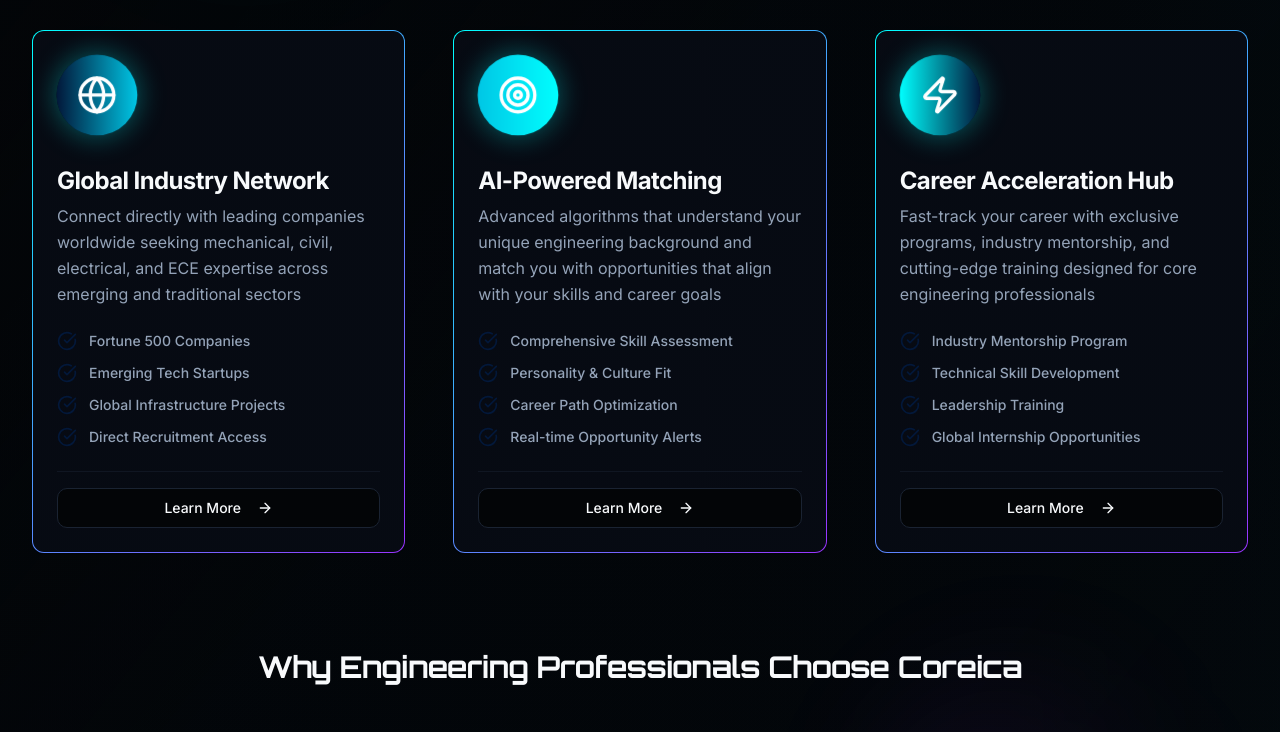
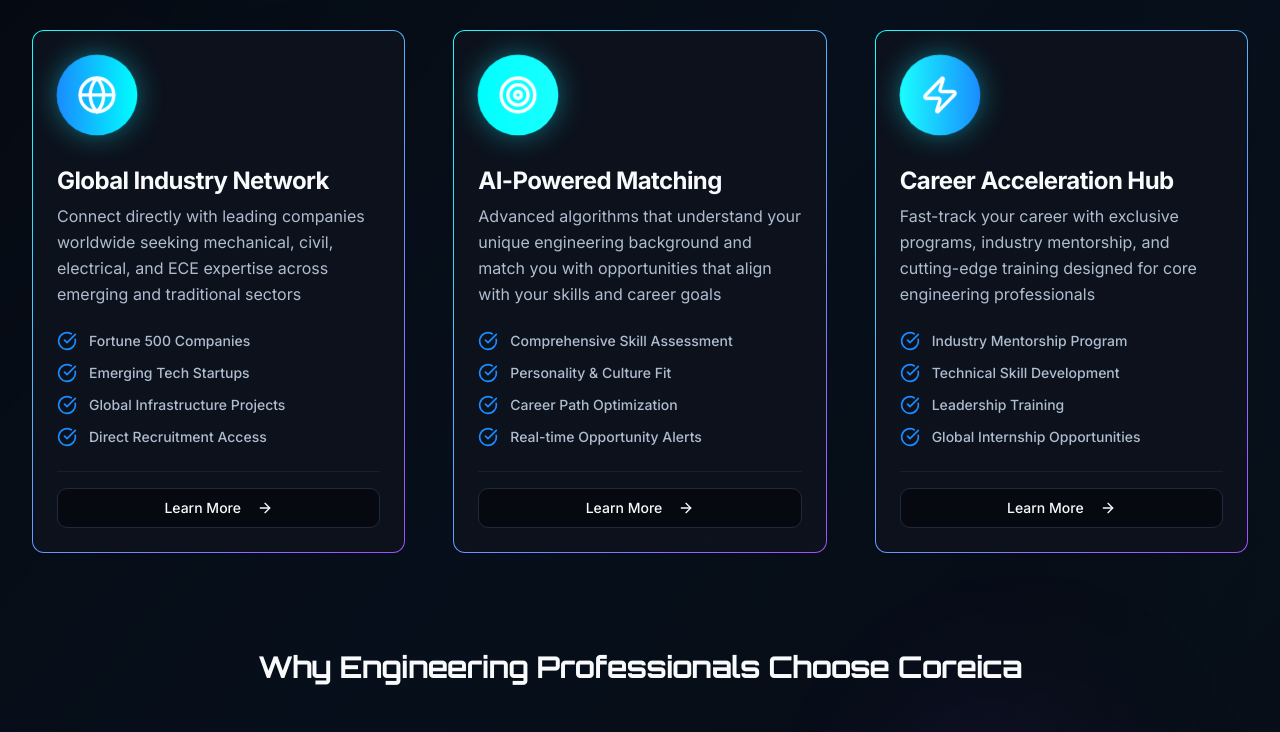
Before and after one commit to Vamshionteddula/coreica-first-glimpse, a React (Vite) app: page / in a window 1280 px wide. Shown: the part 2000-2732 px from the top of the page. Built offline with nearby package versions, Linux system fonts and the light colour scheme; the HTML template or start-up script is replaced by a standard one.

Commit message:
Refactor: Adjust color grading

```diff
--- a/src/index.css
+++ b/src/index.css
@@ -6,46 +6,46 @@
 
 @layer base {
   :root {
-    /* Core Brand Colors - Deep Blues & Futuristic Accents */
-    --background: 210 40% 2%;
+    /* Core Brand Colors - Enhanced Contrast */
+    --background: 220 45% 4%;
     --foreground: 210 40% 98%;
 
-    --card: 222 47% 5%;
+    --card: 220 40% 8%;
     --card-foreground: 210 40% 98%;
 
-    --popover: 222 47% 6%;
+    --popover: 220 40% 10%;
     --popover-foreground: 210 40% 98%;
 
-    /* Primary: Deep Tech Blue */
-    --primary: 217 91% 12%;
-    --primary-foreground: 210 40% 98%;
+    /* Primary: Vibrant Tech Blue */
+    --primary: 210 100% 55%;
+    --primary-foreground: 220 45% 4%;
 
-    /* Secondary: Neon Accent */
-    --secondary: 188 100% 45%;
-    --secondary-foreground: 222 47% 11%;
+    /* Secondary: Bright Cyan */
+    --secondary: 180 100% 50%;
+    --secondary-foreground: 220 45% 4%;
 
-    --muted: 217 32% 12%;
-    --muted-foreground: 215 20% 65%;
+    --muted: 220 30% 18%;
+    --muted-foreground: 215 25% 75%;
 
-    /* Accent: Neon Cyan */
-    --accent: 180 100% 50%;
-    --accent-foreground: 222 47% 11%;
+    /* Accent: Electric Cyan */
+    --accent: 180 100% 55%;
+    --accent-foreground: 220 45% 4%;
 
     --destructive: 0 84% 60%;
     --destructive-foreground: 210 40% 98%;
 
-    --border: 217 32% 15%;
-    --input: 217 32% 15%;
-    --ring: 180 100% 50%;
+    --border: 220 30% 20%;
+    --input: 220 30% 18%;
+    --ring: 180 100% 55%;
 
     --radius: 0.75rem;
 
     /* Custom Futuristic Colors */
-    --neon-cyan: 180 100% 50%;
-    --neon-purple: 270 100% 60%;
-    --deep-space: 217 91% 8%;
-    --silver: 210 15% 85%;
-    --electric-blue: 217 91% 25%;
+    --neon-cyan: 180 100% 55%;
+    --neon-purple: 270 100% 65%;
+    --deep-space: 220 50% 6%;
+    --silver: 210 20% 88%;
+    --electric-blue: 210 100% 60%;
 
     /* Gradients */
     --gradient-primary: linear-gradient(135deg, hsl(var(--primary)), hsl(var(--electric-blue)));
@@ -70,25 +70,25 @@
   }
 
   .dark {
-    --background: 210 40% 2%;
+    --background: 220 45% 4%;
     --foreground: 210 40% 98%;
-    --card: 222 47% 5%;
+    --card: 220 40% 8%;
     --card-foreground: 210 40% 98%;
-    --popover: 222 47% 6%;
+    --popover: 220 40% 10%;
     --popover-foreground: 210 40% 98%;
-    --primary: 217 91% 15%;
-    --primary-foreground: 210 40% 98%;
-    --secondary: 188 100% 45%;
-    --secondary-foreground: 222 47% 11%;
-    --muted: 217 32% 12%;
-    --muted-foreground: 215 20% 65%;
-    --accent: 180 100% 50%;
-    --accent-foreground: 222 47% 11%;
+    --primary: 210 100% 55%;
+    --primary-foreground: 220 45% 4%;
+    --secondary: 180 100% 50%;
+    --secondary-foreground: 220 45% 4%;
+    --muted: 220 30% 18%;
+    --muted-foreground: 215 25% 75%;
+    --accent: 180 100% 55%;
+    --accent-foreground: 220 45% 4%;
     --destructive: 0 84% 60%;
     --destructive-foreground: 210 40% 98%;
-    --border: 217 32% 15%;
-    --input: 217 32% 15%;
-    --ring: 180 100% 50%;
+    --border: 220 30% 20%;
+    --input: 220 30% 18%;
+    --ring: 180 100% 55%;
   }
 }
 
```
